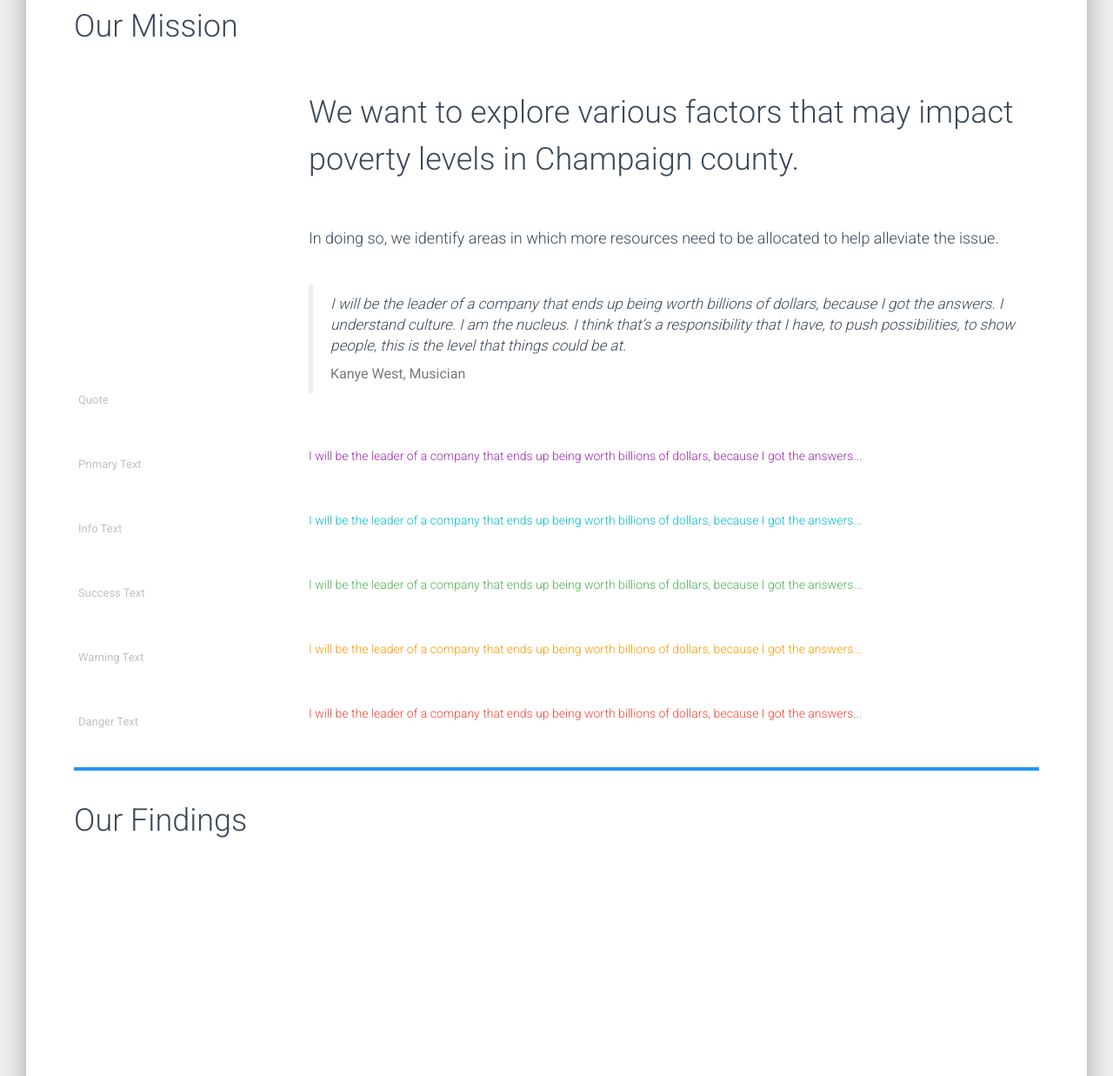
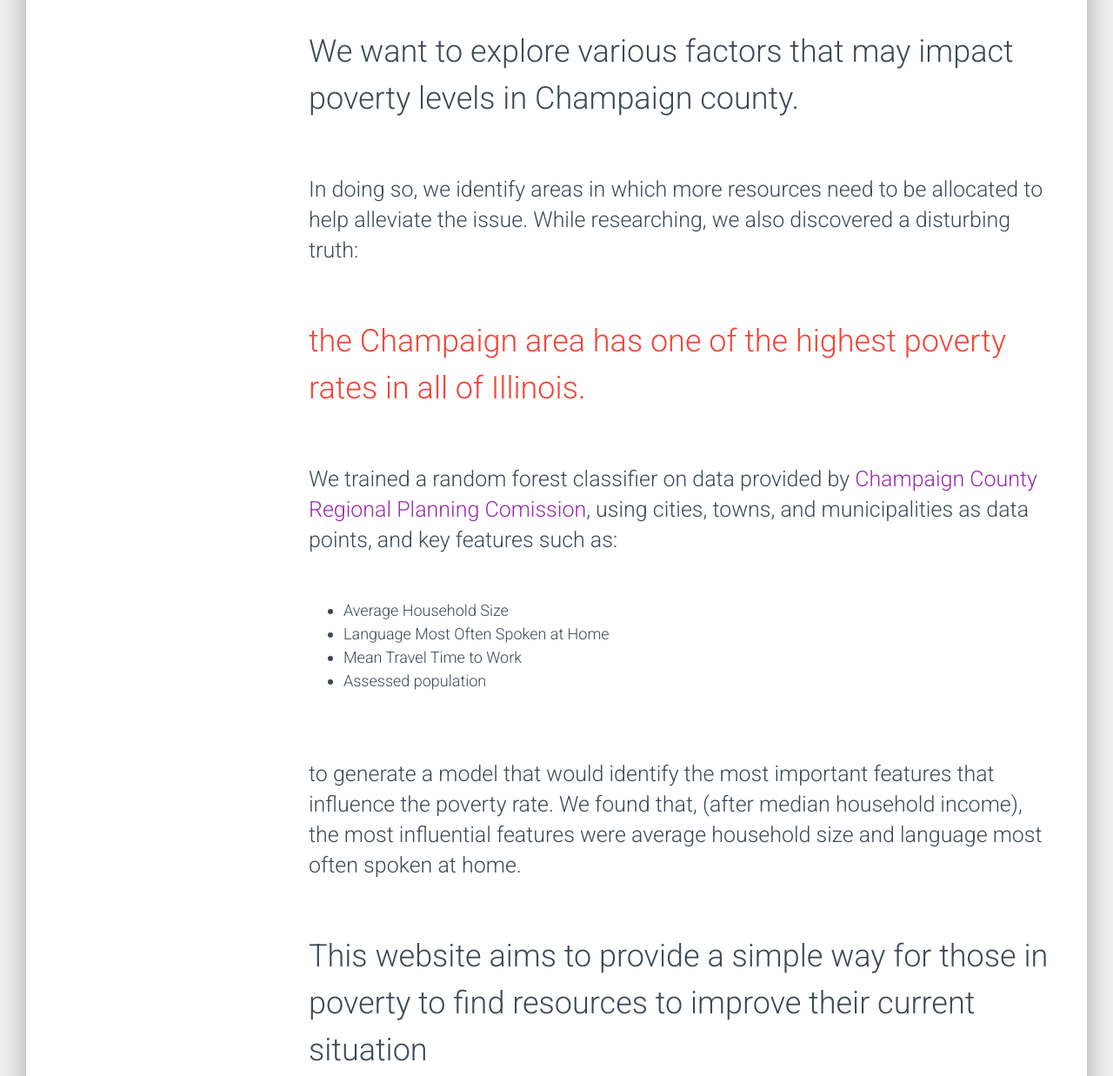
Before and after one commit to timot3/PYGHACK, a website: page WEBSITE/index.html in a window 1280 px wide. Shown: the part 757-1994 px from the top of the page at 87% size. Drawn offline with Linux system fonts and the light colour scheme; some packages are replaced by stand-ins of ours; a script that the page names is missing.

Commit message:
Updated page

```diff
--- a/WEBSITE/index.html
+++ b/WEBSITE/index.html
@@ -37,7 +37,6 @@
     </div>
   </div>
   <div class="main main-raised">
-    <div class="section section-basic">
     <div class="container">
       <div id="typography" class="cd-section">
         <div class="title">
@@ -50,44 +49,38 @@
               <span class="tim-note"></span>We want to explore various factors that may impact poverty levels in Champaign county.</h2>
           </div>
           <div class="tim-typo">
-              <h4>In doing so, we identify areas in which more resources need to be allocated to help alleviate the issue.</h4>
+            <h3>In doing so, we identify areas in which more resources need to be allocated to help alleviate the issue. While researching, we also discovered a disturbing truth:</h3>
           </div>
+
           <div class="tim-typo">
-              <span class="tim-note">Quote</span>
-              <div class="blockquote undefined">
-                <p>
-                  I will be the leader of a company that ends up being worth billions of dollars, because I got the answers. I understand culture. I am the nucleus. I think that&#x2019;s a responsibility that I have, to push possibilities, to show people, this is the level that things could be at.
-                </p>
-                <small>
-                  Kanye West, Musician
-                </small>
+            <h2 class="text-danger">
+              the Champaign area has one of the highest poverty rates in all of Illinois.
+            </h2>
           </div>
+
+          <br><br><br>
+
+          <div class="tim-typo">
+            <h3>We trained a random forest classifier on data provided by <a href="https://ccrpc.org/data/?category_name=planning">Champaign County Regional Planning Comission</a>, using cities, towns, and municipalities as data points, and key features such as:</h3>
           </div>
+
           <div class="tim-typo">
-              <span class="tim-note">Primary Text</span>
-              <p class="text-primary">
-                I will be the leader of a company that ends up being worth billions of dollars, because I got the answers... </p>
+            <ul>
+              <h4>
+                <li>Average Household Size</li>
+                <li>Language Most Often Spoken at Home</li>
+                <li>Mean Travel Time to Work</li>
+                <li>Assessed population</li>
+              </h4>
+            </ul>
           </div>
+
           <div class="tim-typo">
-              <span class="tim-note">Info Text</span>
-              <p class="text-info">
-                I will be the leader of a company that ends up being worth billions of dollars, because I got the answers... </p>
+            <h3>to generate a model that would identify the most important features that influence the poverty rate. We found that, (after median household income), the most influential features were average household size and language most often spoken at home.</h3>
           </div>
+
           <div class="tim-typo">
-              <span class="tim-note">Success Text</span>
-              <p class="text-success">
-                I will be the leader of a company that ends up being worth billions of dollars, because I got the answers... </p>
-            </div>
-            <div class="tim-typo">
-              <span class="tim-note">Warning Text</span>
-              <p class="text-warning">
-                I will be the leader of a company that ends up being worth billions of dollars, because I got the answers...
-              </p>
-            </div>
-            <div class="tim-typo">
-              <span class="tim-note">Danger Text</span>
-              <p class="text-danger">
-                I will be the leader of a company that ends up being worth billions of dollars, because I got the answers... </p>
+            <h2>This website aims to provide a simple way for those in poverty to find resources to improve their current situation</h2>
           </div>
         </div>
       </div>
@@ -217,6 +210,10 @@
         <div class="title">
           <h2>Proposed Soulutions</h2>
         </div>
+
+        <div class="row">
+          <iframe src="https://www.google.com/maps/d/embed?mid=1pkK3tZXdI00Wo3gKupKjkeXeWHxnpSCy" width="1280" height="960"></iframe>
+        </div>
         <div class="row">
           <div class="tim-typo">
             <h1>
@@ -323,20 +320,24 @@
         </div>
       </div>
     </div>
+
+    <div class="container">
+      <div class="title">
+        <h2>Upload your own CSV files</h2>
       </div>
 
-    <div class="section cd-section" id="javascriptComponents">
-      <div class="container">
-        <div class="title">
-          <h2>Upload your own CSV file to compare</h2>
-        </div>
+      <div class="row">
+        <div class="tim-typo">
+          <h4> See what features are most important in determining poverty in your own area</h4>
+
           <form action="run_script.html">
             <input type="file" name="csv" accept="csv/*">
             <input class="btn btn-primary" type="submit">
           </form>
 
           <div class="row">
-          <h4> Use <a href="example.csv">this</a> to help you get started </h4>
+            <h4>Use <a href="example.csv">this</a> example CSV file to help you get started </h4>
+          </div>
         </div>
       </div>
     </div>
@@ -358,10 +359,7 @@
         </ul>
       </nav>
       <div class="copyright float-right">
-        &copy;
-        <script>
-          document.write(new Date().getFullYear())
-        </script>, PYGHACK Project
+        &copy; PYGHACK 2019
       </div>
     </div>
   </footer>
```
Lines whose indentation alone changed are shown as unchanged.
